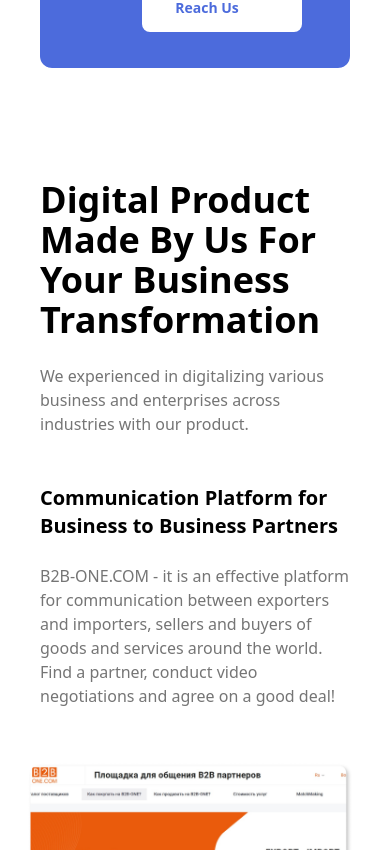
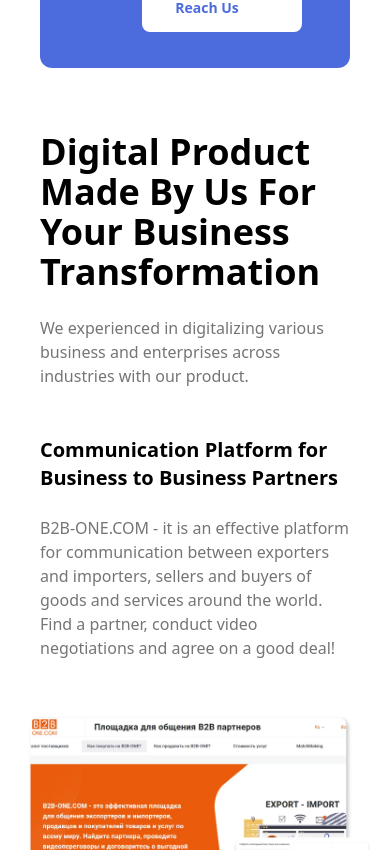
Before and after one commit to fao30/faotech-frontend, a React (Create React App) app: page /about in a window 390 px wide. Shown: the part 2474-3324 px from the top of the page. Built offline with nearby package versions, Linux system fonts and the light colour scheme; some icons are missing.

Commit message:
better positioning

```diff
--- a/src/pages/Home/components/DigitalProduct.js
+++ b/src/pages/Home/components/DigitalProduct.js
@@ -3,7 +3,7 @@
 const DigitalProduct = () => {
   return (
     <div class="grid place-items-center items-end">
-      <div class="my-12 z-10 w-full">
+      <div class="lg:mt-10 mb-12 z-10 w-full">
         <div class="flex justify-between flex-wrap items-center mx-10 md:mx-20 lg:mx-[9.5rem] mb-12 md:mb-24">
           {/* HEADER TITLE, Digital Product Made By Us*/}
           <div class="w-full lg:w-[45%] md:w-4/5">
--- a/src/pages/Home/components/OurWorkSector.js
+++ b/src/pages/Home/components/OurWorkSector.js
@@ -7,7 +7,7 @@
   return (
     <div>
       <div id="ourWorkSelector" class="grid place-items-center items-end">
-        <div class="mt-6 lg:mb-2 lg:mt-[7rem] z-10 md:w-4/5 lg:w-full">
+        <div class="mt-6 lg:mb-2 lg:mt-[4rem] z-10 md:w-4/5 lg:w-full">
           <div>
             <div class="flex flex-col justify-center flex-wrap items-center mb-6">
               <h1 class="text-xl  text-primary-100 font-bold">
--- a/src/pages/Home/components/TechStack.js
+++ b/src/pages/Home/components/TechStack.js
@@ -13,7 +13,7 @@
             <h1 class="text-4xl md:lg:text-5xl font-bold text-black text-center">
               Tech Stack
             </h1>
-            <p class="text-center text-[#757575] w-96 sm:w-5/12 mt-4">
+            <p class="text-center text-[#757575] w-80 md:w-10/12 lg:w-[40%] mt-4">
               There is no right answer when choosing the right tech stack for
               you. We take into account your long term goal, development
               timeline, speed and budget.
--- a/src/pages/Home/components/components/ReachUs.js
+++ b/src/pages/Home/components/components/ReachUs.js
@@ -4,7 +4,7 @@
 const ReachUs = () => {
   return (
     <div class="w-full">
-      <div class="my-16 md:mx-[5rem] lg:mx-[9.5rem] mx-10 px-12 flex sm:justify-start md:lg:justify-between content-center flex-wrap items-center rounded-xl h-60 md:h-48 lg:h-[120px] bg-[#4C6BDC] ">
+      <div class="mb-16 lg:mb-32 mt-16 md:mx-[5rem] lg:mx-[9.5rem] mx-10 px-12 flex sm:justify-start md:lg:justify-between content-center flex-wrap items-center rounded-xl h-60 md:h-48 lg:h-[120px] bg-[#4C6BDC] ">
         <div class="flex justify-between items-center w-full">
           <div class="md:text-lg w-full mr-6">
             <p class="text-[#FEFEFF] font-bold ">
```
